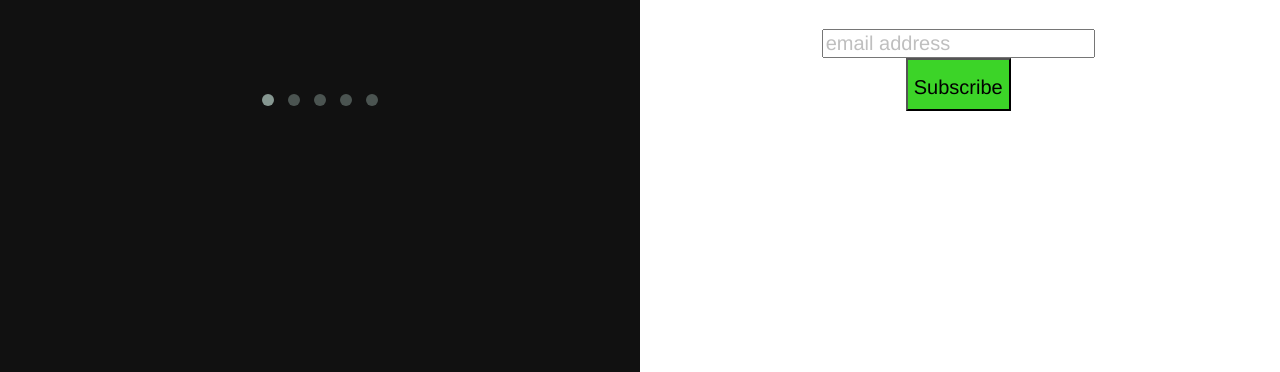
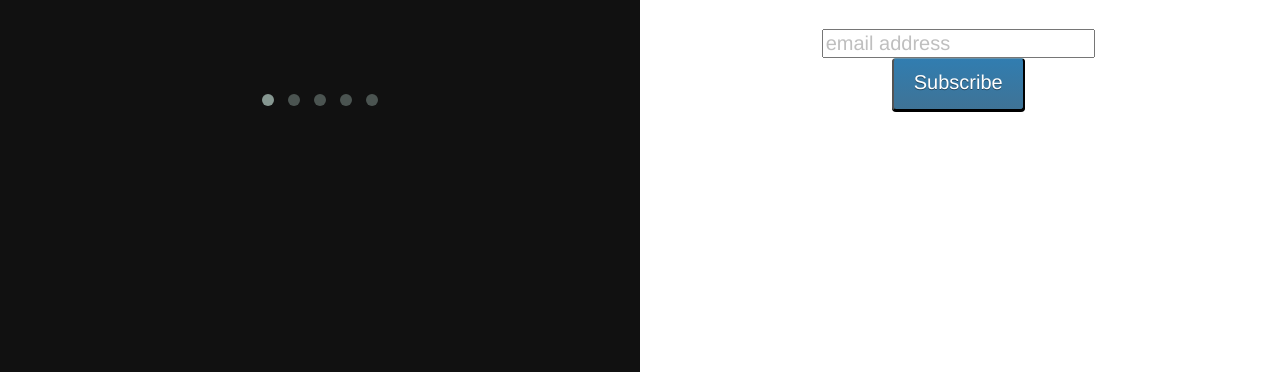
Before and after one commit to Fourfingerz/publicart, a plain HTML site: page index.html in a window 1280 px wide. Shown: the part 428-800 px from the top of the page. Drawn offline with Linux system fonts and the light colour scheme.

Commit message:
Update index.html

```diff
--- a/index.html
+++ b/index.html
@@ -100,7 +100,39 @@
 
 <div id="mc_embed_signup">
 <form action="//publicart.us8.list-manage.com/subscribe/post?u=594b0242335ef8b4da3200914&amp;id=ab06399a22" method="post" id="mc-embedded-subscribe-form" name="mc-embedded-subscribe-form" class="validate" target="_blank" novalidate>
-
+<style>
+  .button {
+   border-top: 1px solid #6491ad;
+   background: #3f7396;
+   background: -webkit-gradient(linear, left top, left bottom, from(#317db0), to(#3f7396));
+   background: -webkit-linear-gradient(top, #317db0, #3f7396);
+   background: -moz-linear-gradient(top, #317db0, #3f7396);
+   background: -ms-linear-gradient(top, #317db0, #3f7396);
+   background: -o-linear-gradient(top, #317db0, #3f7396);
+   padding: 10px 20px;
+   -webkit-border-radius: 4px;
+   -moz-border-radius: 4px;
+   border-radius: 4px;
+   -webkit-box-shadow: rgba(0,0,0,1) 0 1px 0;
+   -moz-box-shadow: rgba(0,0,0,1) 0 1px 0;
+   box-shadow: rgba(0,0,0,1) 0 1px 0;
+   text-shadow: rgba(0,0,0,.4) 0 1px 0;
+   color: #ffffff;
+   font-size: 15px;
+   font-family: Helvetica, Arial, Sans-Serif;
+   text-decoration: none;
+   vertical-align: middle;
+   }
+.button:hover {
+   border-top-color: #28597a;
+   background: #28597a;
+   color: #ccc;
+   }
+.button:active {
+   border-top-color: #1b435e;
+   background: #1b435e;
+   }
+</style>
   <input type="email" value="" name="EMAIL" class="email" id="mce-EMAIL" placeholder="email address" required>
     <!-- real people should not fill this in and expect good things - do not remove this or risk form bot signups-->
     <div style="position: absolute; left: -5000px;"><input type="text" name="b_594b0242335ef8b4da3200914_ab06399a22" tabindex="-1" value=""></div>
```
